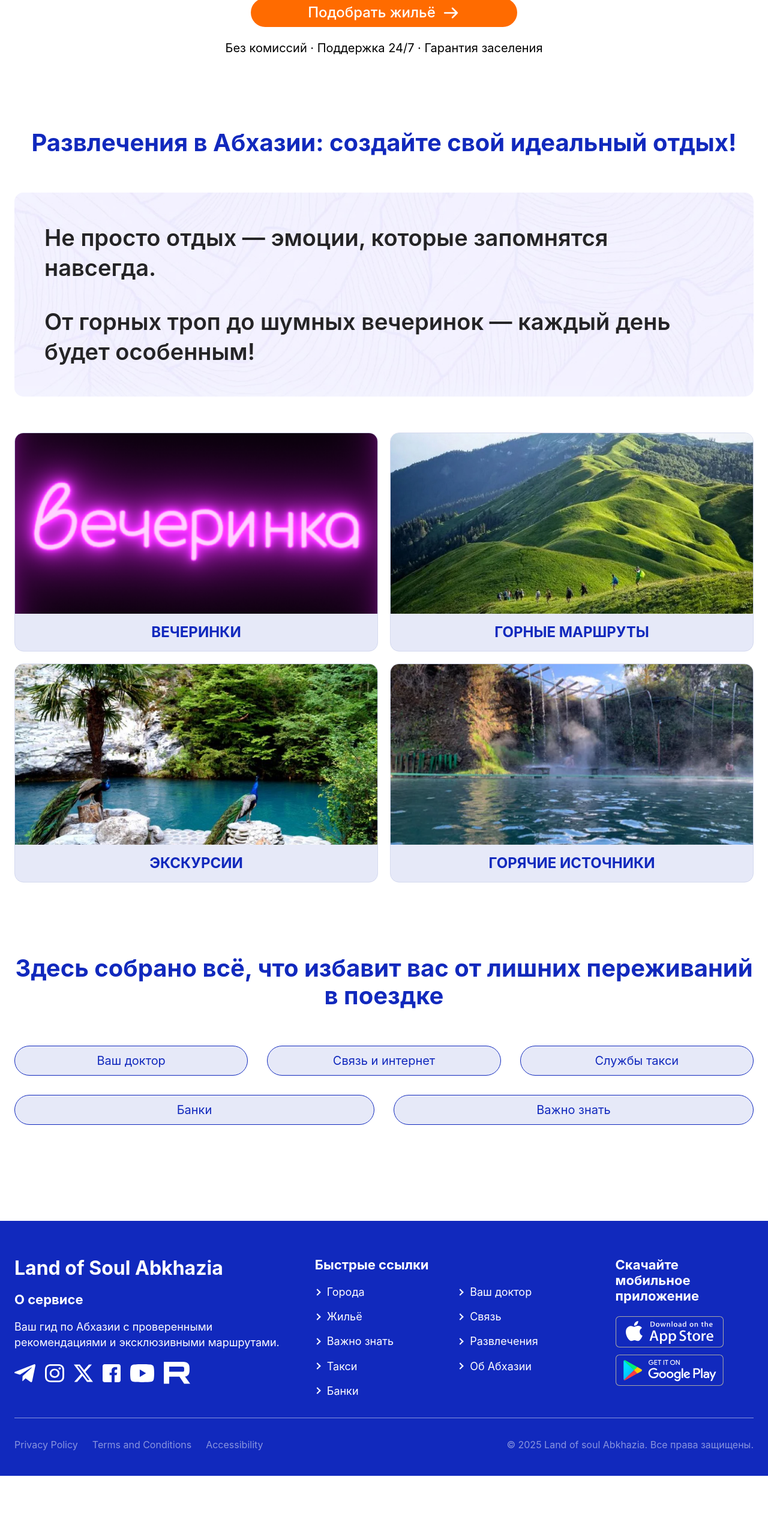
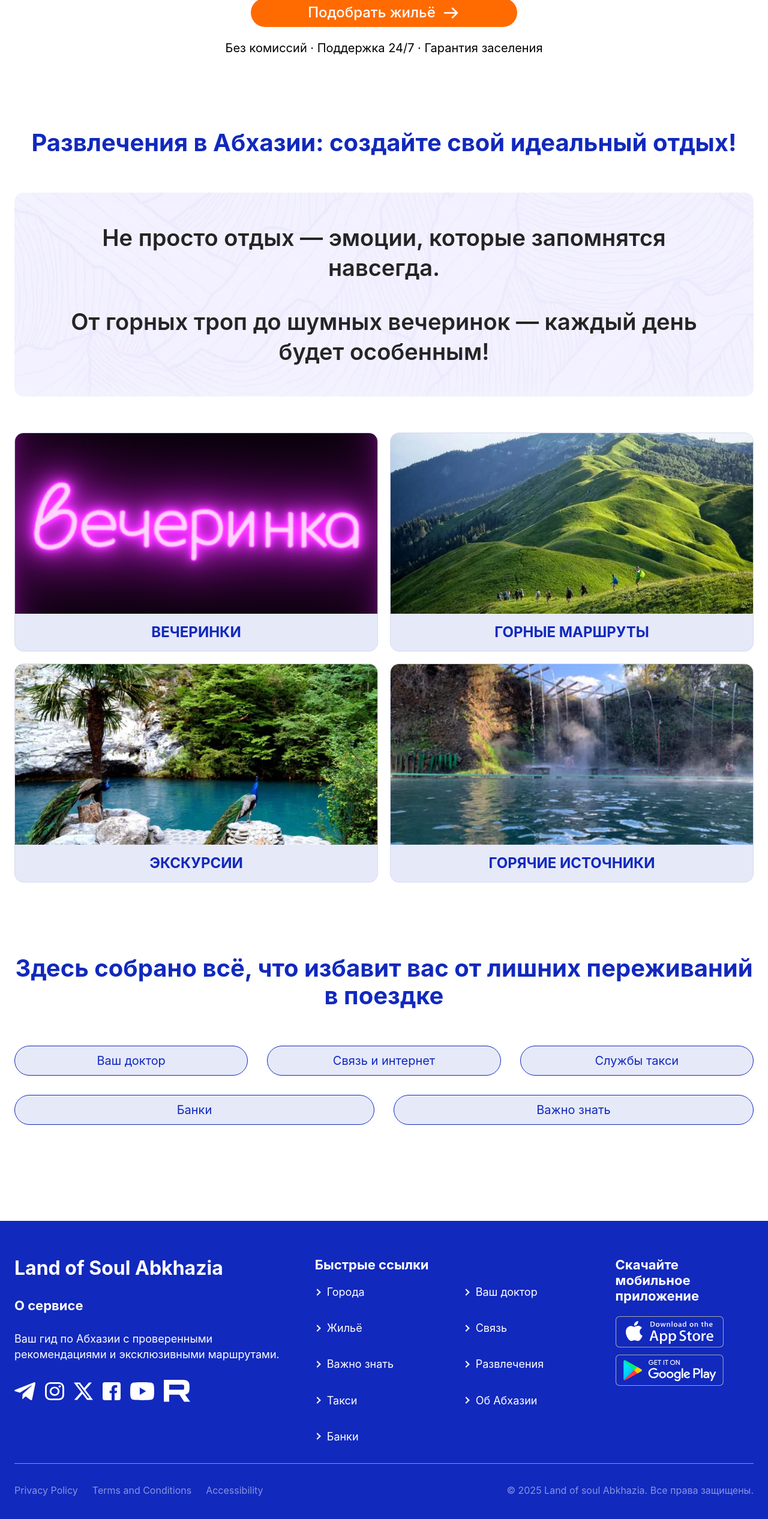
Before and after one commit to AAAlex2001/LOS, a Next.js app in the folder my-next-app/: page / in a window 1280 px wide. Shown: the part 4796-7328 px from the top of the page at 60% size. Before the commit the page ends 7256 px from the top, so only its background shows below. Built offline with nearby package versions, Linux system fonts and the light colour scheme.

Commit message:
правки по футеру и главной странички

```diff
--- a/my-next-app/src/components/Footer/Footer.module.scss
+++ b/my-next-app/src/components/Footer/Footer.module.scss
@@ -14,7 +14,7 @@ $break-xxl: 1920px;
   font-family: "Inter", sans-serif;
   padding: 40px 16px 24px;
   box-sizing: border-box;
-  height: auto; // Ensure height is dynamic
+  height: auto;
 }
 
 .topRow {
@@ -34,7 +34,7 @@ $break-xxl: 1920px;
 .brand {
   display: flex;
   flex-direction: column;
-  gap: 20px;
+  gap: 30px;
 }
 
 .brandTitle {
@@ -42,7 +42,7 @@ $break-xxl: 1920px;
   font-size: 28px;
   line-height: 1.2;
   margin: 0;
-  white-space: normal; // Allow wrapping
+  white-space: pre-wrap;
 }
 
 .brandSubtitle {
@@ -63,7 +63,7 @@ $break-xxl: 1920px;
   display: flex;
   gap: 16px;
   align-items: center;
-  flex-wrap: wrap; // Allow wrapping on small screens
+  flex-wrap: wrap;
 }
 
 .socialLink {
@@ -93,7 +93,7 @@ $break-xxl: 1920px;
 .quickLinks {
   display: grid;
   grid-template-columns: 1fr;
-  gap: 16px;
+  gap: 35px;
 }
 
 .quickLinkItem {
@@ -129,12 +129,12 @@ $break-xxl: 1920px;
   font-size: 20px;
   line-height: 1.2;
   margin: 0;
-  white-space: normal;
+  white-space: pre-wrap;
 }
 
 .appBadges {
   display: flex;
-  flex-direction: column; // Stack on mobile
+  flex-direction: column;
   align-items: flex-start;
   gap: 12px;
 }
@@ -286,6 +286,11 @@ $break-xxl: 1920px;
 // --- XXL Desktop ---
 @media (min-width: $break-xxl) {
   // 1920px+
+  .appBlockTitle,
+  .brandTitle {
+    white-space: nowrap;
+  }
+
   .footer {
     padding: 51px 24px 30px;
   }
--- a/my-next-app/src/pages/Home/Home.module.scss
+++ b/my-next-app/src/pages/Home/Home.module.scss
@@ -312,6 +312,10 @@ $color-border: #d5daef;
     }
 }
 
+.activitiesBannerText {
+  text-align: center;
+}
+
 // --- Section 5: Actions ---
 .actionsSection {
     max-width: 1554px;
```
